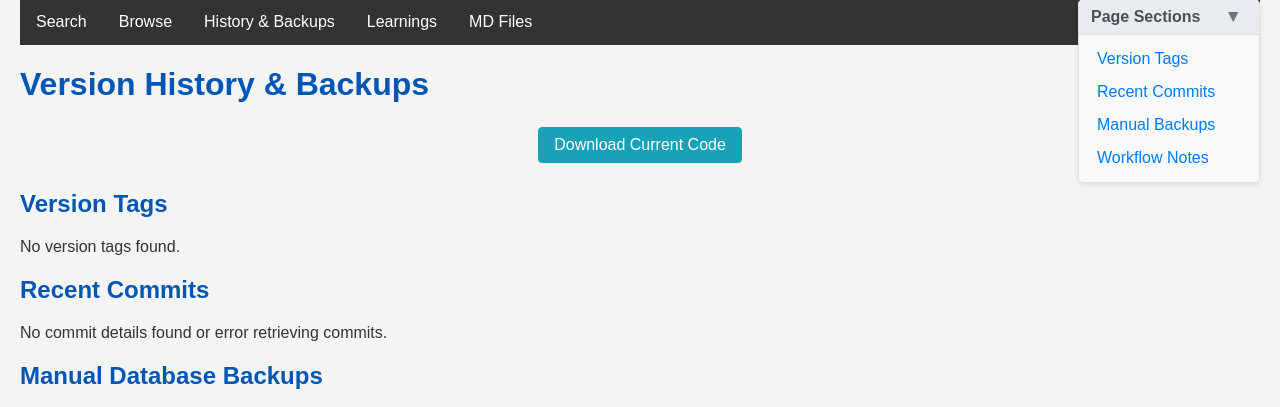
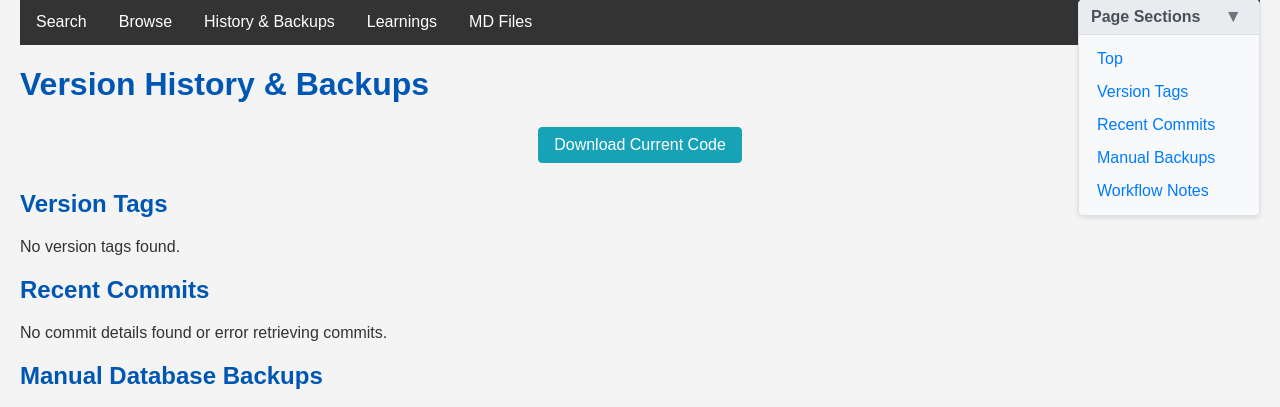
Before and after one commit to DimitriGeelen/DenkraumNavigator, a Flask app: page /history in a window 1280 px wide. Shown: the part 21-428 px from the top of the page. Run offline with Flask 2, Linux system fonts and the light colour scheme; some libraries are stand-ins or nearby versions.

Commit message:
fix: Add 'Top' link to floating page navigation

```diff
--- a/templates/history.html
+++ b/templates/history.html
@@ -15,6 +15,7 @@
                 <button id="toggle-page-nav" title="Toggle Navigation">▼</button> {# Simple toggle button #}
             </div>
             <ul id="page-nav-list"> {# Added ID to the list itself #}
+                <li><a href="#">Top</a></li> {# Link to scroll to top #}
                 <li><a href="#version-tags">Version Tags</a></li>
                 <li><a href="#recent-commits">Recent Commits</a></li>
                 <li><a href="#manual-backups">Manual Backups</a></li>
```
